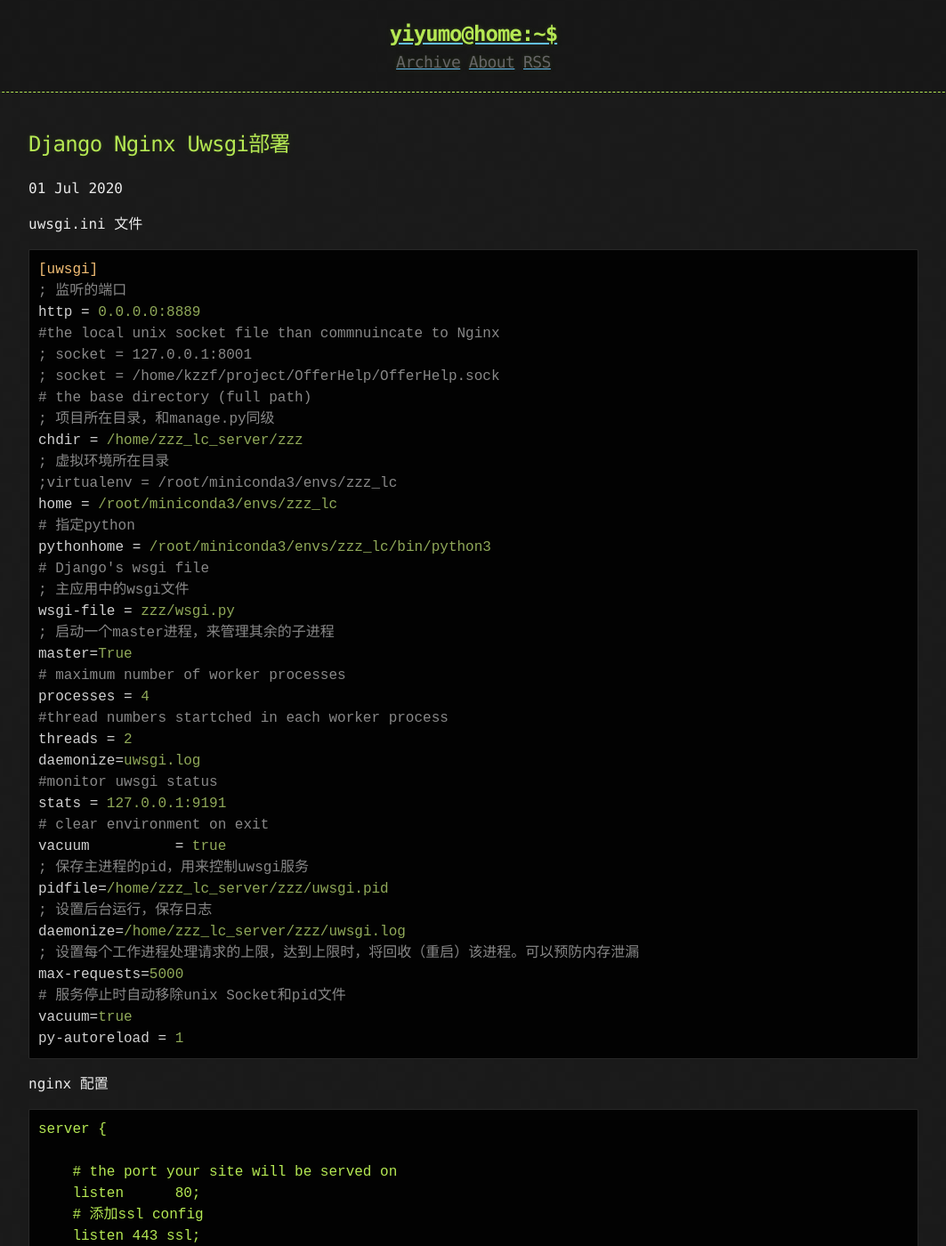
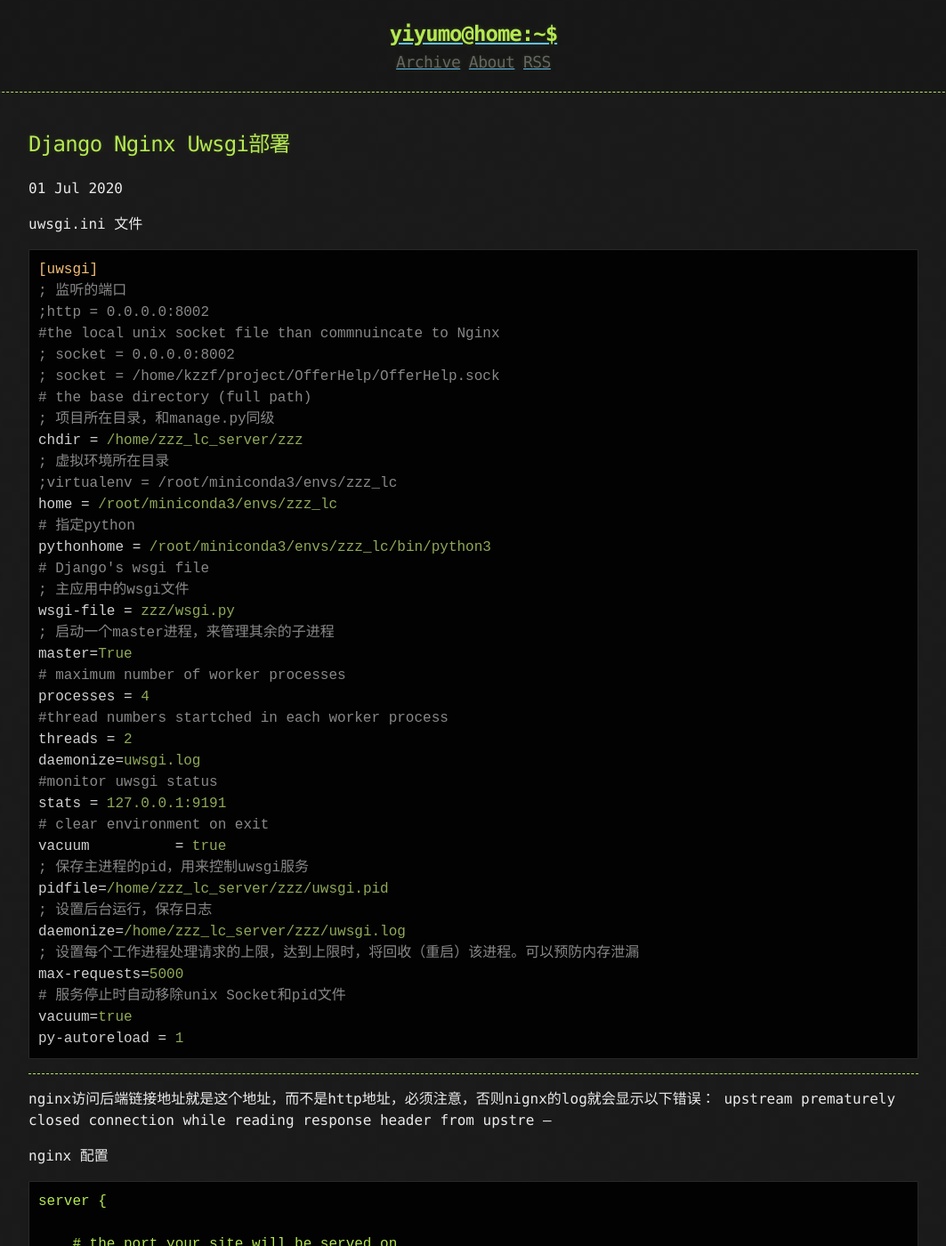
Before and after one commit to yiyumo/yiyumo.githup.io, a Jekyll site: the page built from _posts/2020-7-1-django-nginx-uwsgi部署.md, in a window 1280 px wide and 1400 px high. Shown: the whole window at 89% size, without its empty margins (108-1171 px from the left). Built offline with Jekyll 4.4.1, drawn with Linux system fonts in a browser that asks for light colours; some of the changed text lies outside the part shown.

Commit message:
nginx peizhi modify

````diff
--- a/_posts/2020-7-1-django-nginx-uwsgi部署.md
+++ b/_posts/2020-7-1-django-nginx-uwsgi部署.md
@@ -3,9 +3,9 @@ uwsgi.ini 文件
 ```ini
 [uwsgi]
 ; 监听的端口
-http = 0.0.0.0:8889
+;http = 0.0.0.0:8002
 #the local unix socket file than commnuincate to Nginx
-; socket = 127.0.0.1:8001
+; socket = 0.0.0.0:8002
 ; socket = /home/kzzf/project/OfferHelp/OfferHelp.sock
 # the base directory (full path)
 ; 项目所在目录，和manage.py同级
@@ -39,6 +39,12 @@ max-requests=5000
 vacuum=true
 py-autoreload = 1
 ```
+
+---
+nginx访问后端链接地址就是这个地址，而不是http地址，必须注意，否则nignx的log就会显示以下错误：
+upstream prematurely closed connection while reading response header from upstre
+---
+
 
 nginx 配置
 ```editorconfig
@@ -112,6 +118,7 @@ server {
 }
 ```
 
+---
 
 启动项目脚本：
 
@@ -133,7 +140,7 @@ ps -ef|grep uwsgi
 echo "Deployment is complete"
 ```
 
-
+---
 
 
 nginx 指令
````
Also changed, not shown: other parts of _posts/2020-7-1-django-nginx-uwsgi部署.md (+1 -1 lines).
